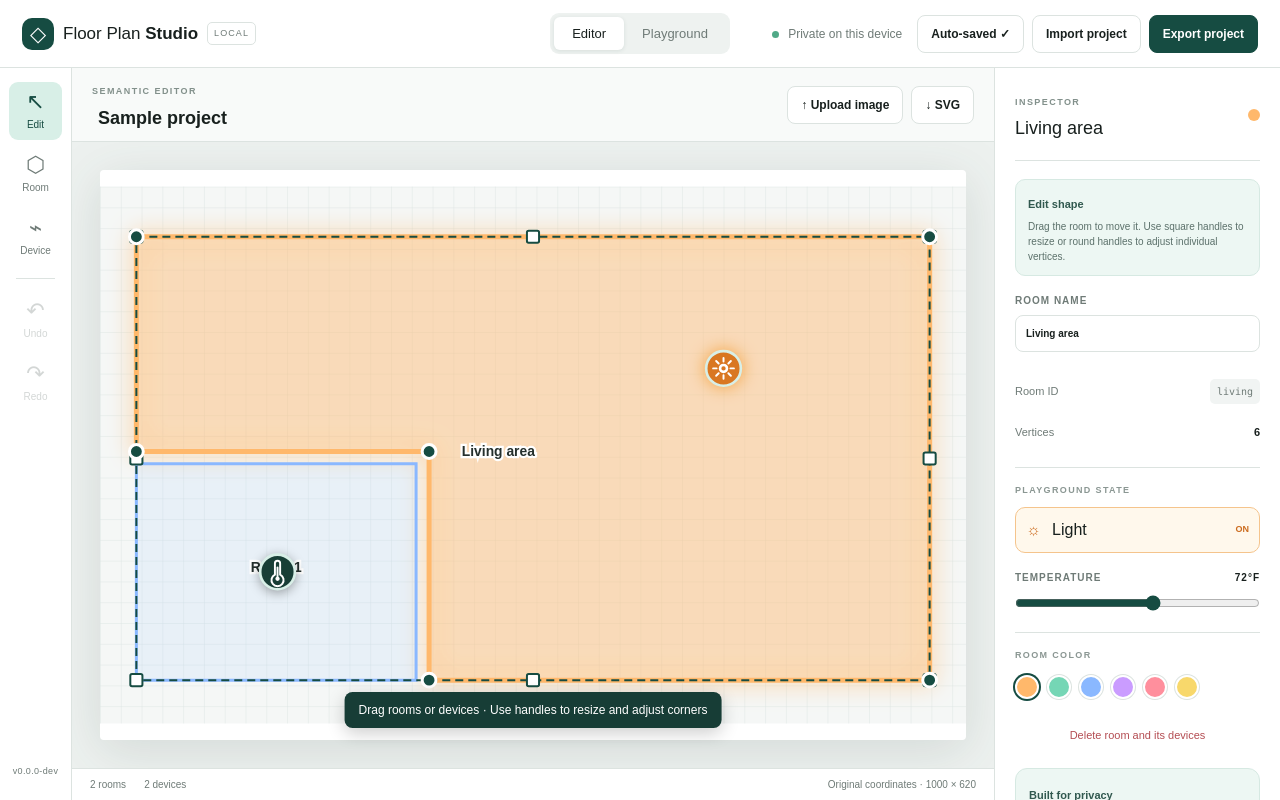
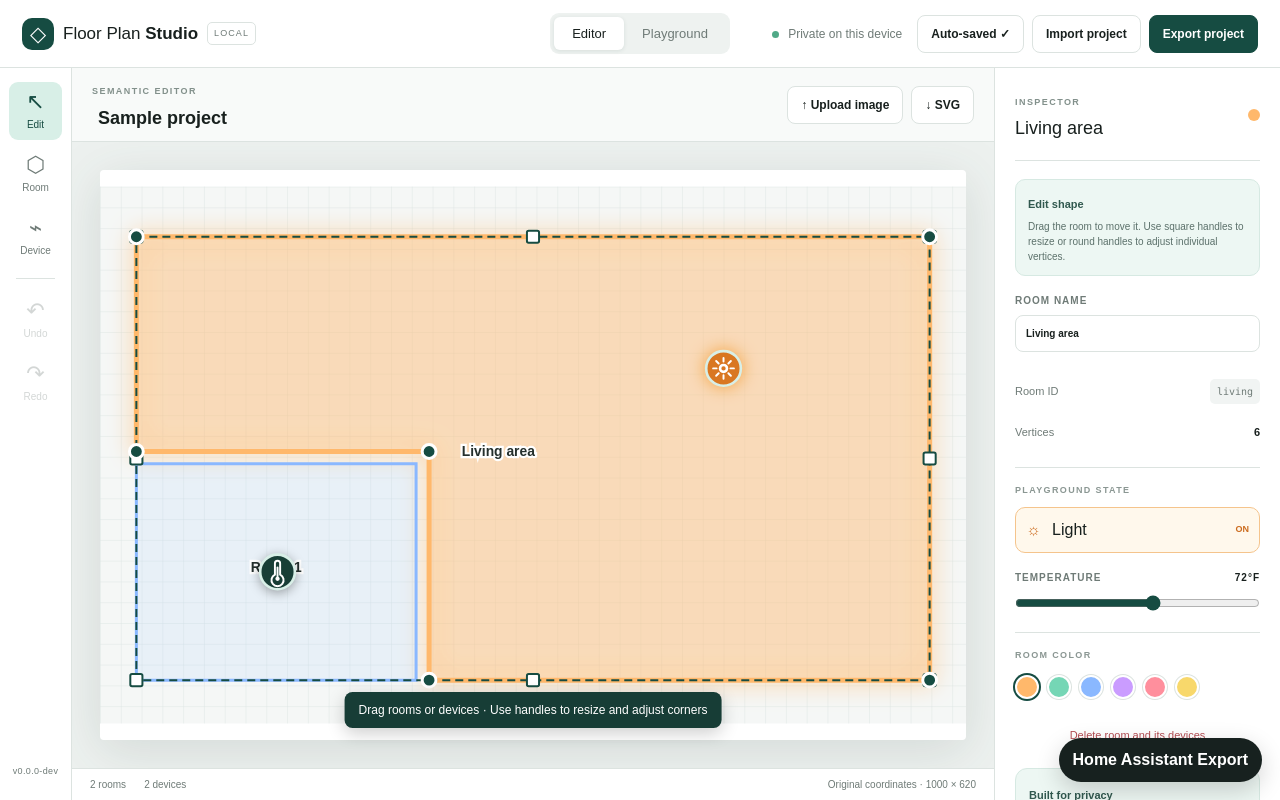
Before and after one commit to wlai-lp/interactive-floor-plan-studio, a Next.js app: page / in a window 1280 px wide. Built offline with nearby package versions, Linux system fonts and the light colour scheme.

Commit message:
feat: link Home Assistant export screen

```diff
--- a/app/layout.tsx
+++ b/app/layout.tsx
@@ -34,6 +34,24 @@ export default function RootLayout({
       <body
         className={`${geistSans.variable} ${geistMono.variable} antialiased`}
       >
+        <a
+          href="/home-assistant-export"
+          style={{
+            position: "fixed",
+            right: 18,
+            bottom: 18,
+            zIndex: 1000,
+            padding: "10px 14px",
+            borderRadius: 999,
+            background: "#17211f",
+            color: "white",
+            textDecoration: "none",
+            fontWeight: 700,
+            boxShadow: "0 8px 24px rgba(0,0,0,.18)",
+          }}
+        >
+          Home Assistant Export
+        </a>
         {children}
       </body>
     </html>
```
